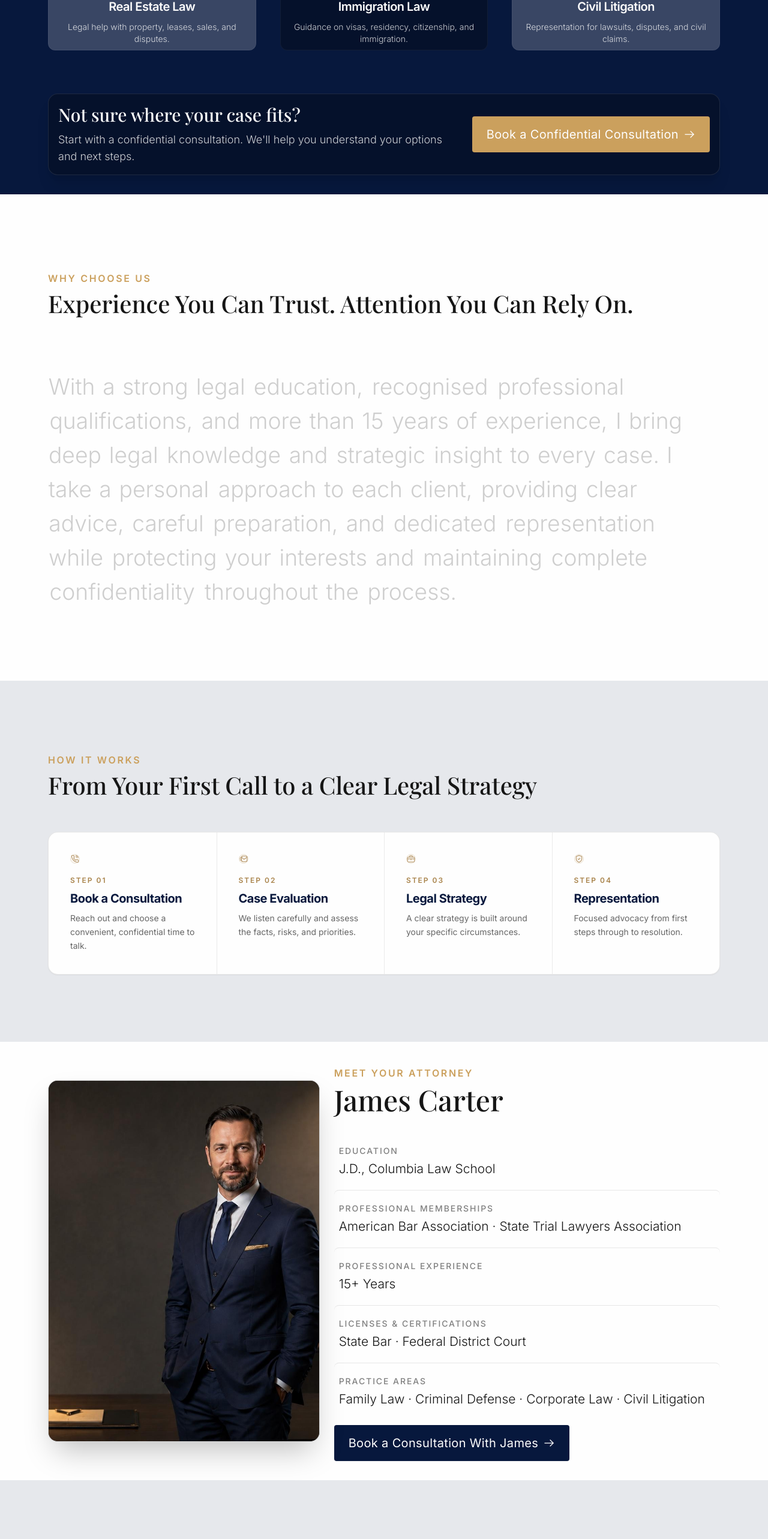
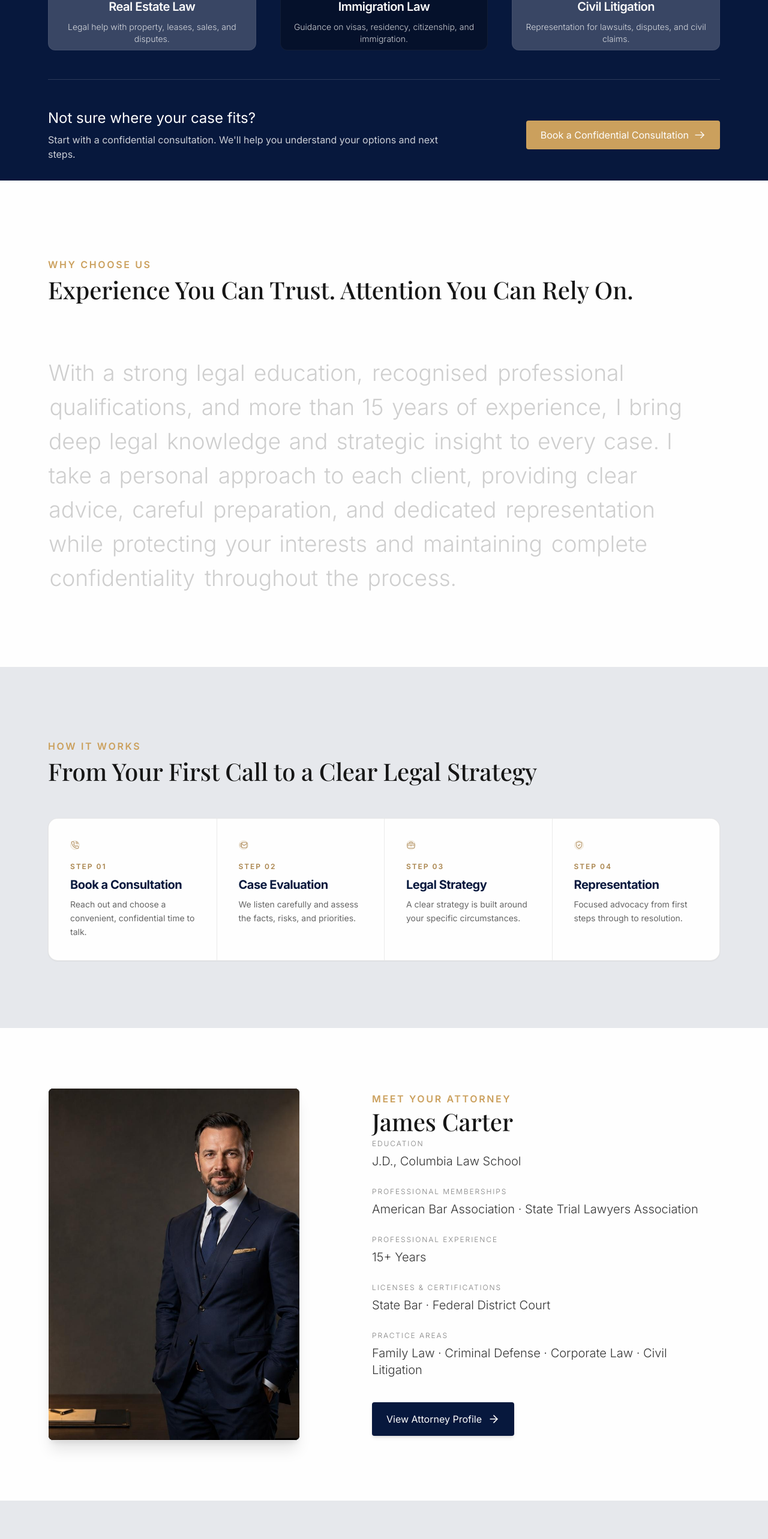
Before and after one commit to mahdidesignerrr/james-carter-lawyer, a Next.js app: page / in a window 1280 px wide. Shown: the part 2320-4886 px from the top of the page at 60% size. Built offline with nearby package versions, Linux system fonts and the light colour scheme; a web font is replaced by a local one.

Commit message:
refactor(attorney,practice-areas): align attorney profile with figma specifications and remove card container from consultation callout

```diff
--- a/src/presentation/components/organisms/AttorneyProfileSection.tsx
+++ b/src/presentation/components/organisms/AttorneyProfileSection.tsx
@@ -3,89 +3,65 @@
 import React from "react";
 import Image from "next/image";
 import { ATTORNEY_DATA } from "@/domain/attorney/attorney.constants";
-import { Button } from "../atoms/Button";
 import { useScrollNavigation } from "@/application/use-scroll-navigation.hook";
+import { ArrowRight } from "lucide-react";
 
 export const AttorneyProfileSection: React.FC = () => {
   const { scrollTo } = useScrollNavigation();
 
   return (
-    <section id="attorney" className="bg-[#fefefe] py-16 lg:py-32">
-      <div className="max-w-7xl mx-auto px-6 md:px-12 lg:px-20">
-        <div className="grid grid-cols-1 lg:grid-cols-12 gap-10 lg:gap-16 xl:gap-24 items-center">
-          {/* Desktop Portrait Column: Pure, Executive Frame matching Figma Node 550:1327 */}
-          <div className="hidden lg:block lg:col-span-5 relative">
-            <div className="relative w-full aspect-[3/4] rounded-2xl overflow-hidden shadow-2xl border border-neutral-200/90 bg-neutral-900">
+    <section id="attorney" className="bg-[#fefefe] py-16 sm:py-20 lg:py-[100px]">
+      <div className="max-w-[1440px] mx-auto px-6 sm:px-12 lg:px-[80px]">
+        <div className="grid grid-cols-1 lg:grid-cols-12 gap-10 lg:gap-14 xl:gap-20 items-center">
+          {/* Portrait Column: Figma Node 550:1317 (w-[572px] h-[824px] rounded-[8px]) */}
+          <div className="lg:col-span-5 relative w-full flex justify-center lg:justify-start">
+            <div className="relative w-full max-w-[500px] lg:max-w-[572px] aspect-[572/760] sm:aspect-[572/800] rounded-[8px] overflow-hidden shadow-xl bg-neutral-900 border border-neutral-100">
               <Image
                 src={ATTORNEY_DATA.photoUrl}
                 alt={ATTORNEY_DATA.name}
                 fill
                 className="object-cover object-top"
-                sizes="(max-width: 1024px) 100vw, 42vw"
+                sizes="(max-width: 1024px) 100vw, 45vw"
+                priority
               />
             </div>
           </div>
 
-          {/* Credentials Column with generous breathing room */}
-          <div className="lg:col-span-7 flex flex-col items-start w-full">
-            {/* Mobile Header with circular avatar */}
-            <div className="lg:hidden flex items-center gap-4 pb-6 w-full border-b border-neutral-100">
-              <div className="relative w-20 h-20 rounded-full overflow-hidden shrink-0 shadow-md border-2 border-[#cba05d]">
-                <Image
-                  src={ATTORNEY_DATA.photoUrl}
-                  alt={ATTORNEY_DATA.name}
-                  fill
-                  className="object-cover object-top"
-                />
-              </div>
-              <div className="flex flex-col items-start">
-                <span className="font-sans font-semibold text-[10px] text-[#cba05d] tracking-[2.64px] uppercase">
-                  Meet Your Attorney
-                </span>
-                <h2 className="font-serif font-medium text-2xl text-[#161616]">
-                  {ATTORNEY_DATA.name}
-                </h2>
-              </div>
-            </div>
-
-            {/* Desktop Section Header */}
-            <div className="hidden lg:flex flex-col items-start">
-              <span className="font-sans font-semibold text-base text-[#cba05d] tracking-[2.64px] uppercase py-2 select-none">
+          {/* Credentials Column: Figma Node 550:1318 */}
+          <div className="lg:col-span-7 flex flex-col items-start w-full lg:pl-6 xl:pl-10">
+            {/* Header: Meet Your Attorney + James Carter */}
+            <div className="flex flex-col items-start pb-6 lg:pb-8">
+              <span className="font-sans font-semibold text-sm lg:text-[16px] text-[#cba05d] tracking-[2.64px] uppercase select-none mb-2">
                 Meet Your Attorney
               </span>
-              <h2 className="font-serif font-medium text-4xl lg:text-5xl text-[#161616] leading-tight pb-6">
+              <h2 className="font-serif font-medium text-3xl sm:text-4xl lg:text-[40px] text-[#161616] leading-tight">
                 {ATTORNEY_DATA.name}
               </h2>
             </div>
 
-            {/* Structured Credentials */}
-            <div className="w-full divide-y divide-neutral-200/90 pt-2">
+            {/* Clean Structured Credentials (No Dividers, Exact Typography from Figma) */}
+            <div className="flex flex-col gap-6 lg:gap-7 w-full">
               {ATTORNEY_DATA.credentials.map((item, index) => (
-                <div
-                  key={index}
-                  className="py-4 lg:py-5 flex flex-col gap-1.5 transition-colors hover:bg-neutral-50/50 px-2 rounded-lg"
-                >
-                  <span className="font-sans font-medium text-xs lg:text-sm text-[#808080] tracking-[1.92px] uppercase">
+                <div key={index} className="flex flex-col items-start">
+                  <span className="font-sans font-light text-[12px] text-[#808080] tracking-[1.92px] uppercase select-none mb-1.5">
                     {item.label}
                   </span>
-                  <p className="font-sans font-light text-base lg:text-[21px] text-[#161616] leading-snug">
+                  <p className="font-sans font-light text-base sm:text-lg lg:text-[20px] text-[#363636] leading-snug">
                     {item.value}
                   </p>
                 </div>
               ))}
             </div>
 
-            {/* Action Button */}
-            <div className="pt-8 w-full sm:w-auto flex flex-col sm:flex-row items-center gap-4">
-              <Button
-                variant="navy"
-                size="lg"
-                showArrow
+            {/* Action CTA: View Attorney Profile -> (Figma Node 550:1327) */}
+            <div className="pt-8 lg:pt-10 w-full sm:w-auto">
+              <button
                 onClick={() => scrollTo("contact")}
-                className="w-full sm:w-auto justify-center shadow-lg hover:shadow-xl"
+                className="bg-[#07183d] hover:bg-[#030a1a] text-[#fefefe] px-6 py-4 rounded-[4px] font-sans font-normal text-base inline-flex items-center justify-center gap-2.5 transition-all shadow-md hover:shadow-lg active:scale-98 cursor-pointer w-full sm:w-auto"
               >
-                Book a Consultation With James
-              </Button>
+                <span>View Attorney Profile</span>
+                <ArrowRight className="w-5 h-5 text-[#fefefe] shrink-0" />
+              </button>
             </div>
           </div>
         </div>
--- a/src/presentation/components/organisms/PracticeAreasSection.tsx
+++ b/src/presentation/components/organisms/PracticeAreasSection.tsx
@@ -31,23 +31,23 @@ export const PracticeAreasSection: React.FC = () => {
           ))}
         </div>
 
-        {/* Bottom Banner: Not sure where your case fits? */}
-        <div className="mt-6 p-8 sm:p-12 lg:p-16 rounded-2xl bg-[#f4eada]/70 lg:bg-[#05112b] border border-neutral-200 lg:border-white/10 flex flex-col md:flex-row items-start md:items-center justify-between gap-6 lg:gap-12 shadow-xl">
-          <div className="flex flex-col max-w-2xl">
-            <h4 className="font-serif font-medium text-xl sm:text-2xl lg:text-3xl text-[#161616] lg:text-[#fefefe] pb-2.5">
+        {/* Lets Get Started (Figma Node 522:696) - Clean unboxed callout */}
+        <div className="pt-8 sm:pt-12 flex flex-col md:flex-row md:items-center justify-between gap-6 border-t border-black/10 lg:border-white/15">
+          <div className="flex flex-col items-start gap-2 max-w-2xl">
+            <h4 className="font-sans font-normal text-xl sm:text-2xl lg:text-[24px] text-[#5c4f39] lg:text-[#fefefe]">
               Not sure where your case fits?
             </h4>
-            <p className="font-sans font-light text-sm sm:text-base lg:text-lg text-[#666666] lg:text-[#fefefe]/80 leading-relaxed">
+            <p className="font-sans font-normal text-sm sm:text-base lg:text-[16px] text-[#9c8561] lg:text-[#fefefe]/80 leading-relaxed">
               Start with a confidential consultation. We&apos;ll help you understand your options and next steps.
             </p>
           </div>
 
           <Button
             variant="gold"
-            size="lg"
+            size="md"
             showArrow
             onClick={() => scrollTo("contact")}
-            className="w-full md:w-auto shrink-0 justify-center shadow-md hover:shadow-lg"
+            className="w-full md:w-auto shrink-0 justify-center shadow-md hover:shadow-lg rounded-[4px]"
           >
             Book a Confidential Consultation
           </Button>
```
